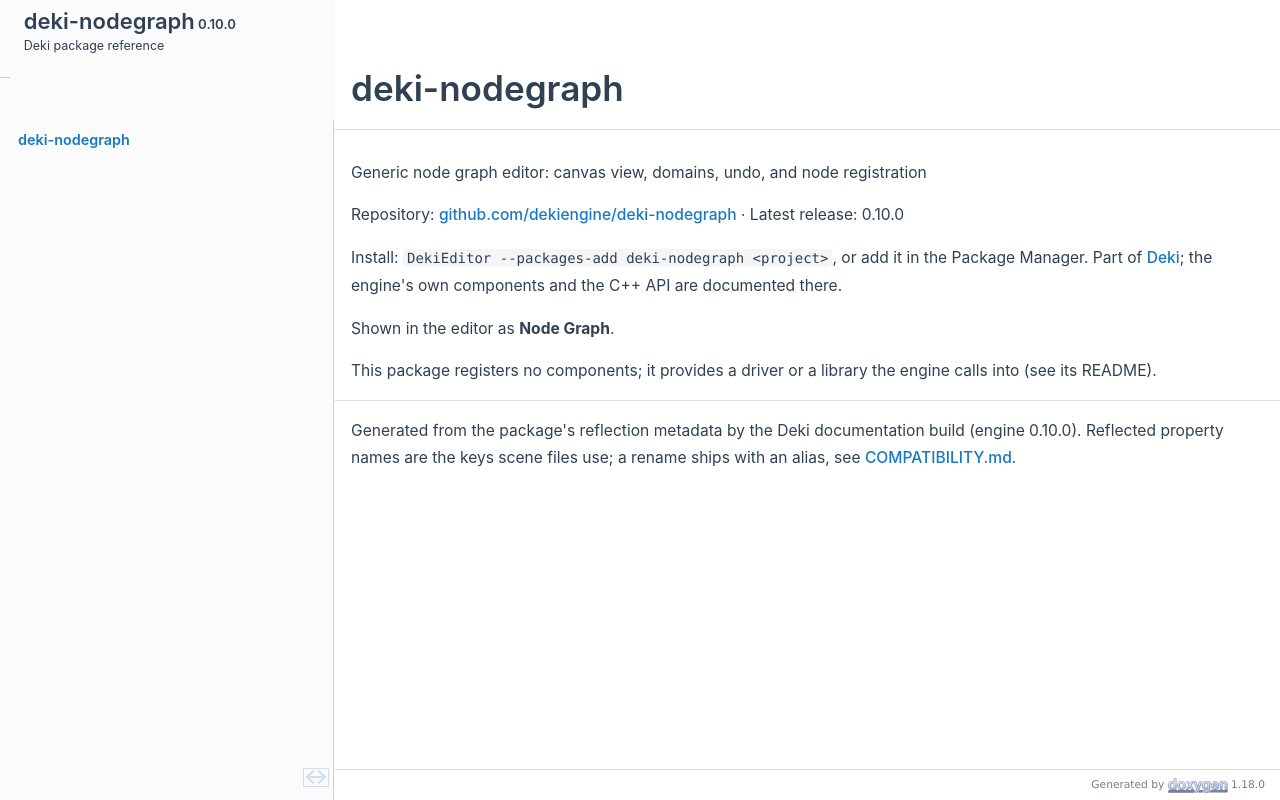
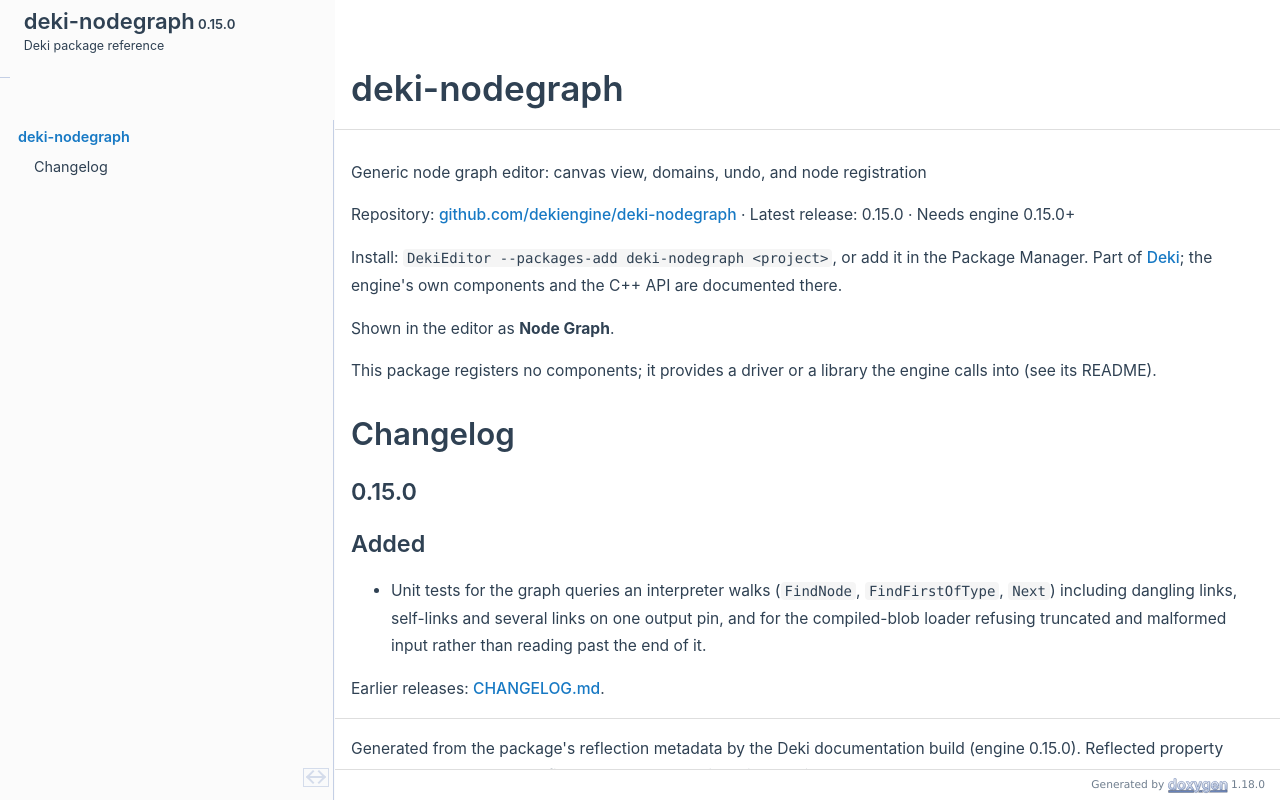
Before and after one commit to dekiengine/deki-nodegraph, a plain HTML site: page index.html in a window 1280 px wide. Drawn offline with Linux system fonts and the light colour scheme.

Commit message:
Docs for deki-nodegraph from deki-editor f449cd3

```diff
--- a/index.html
+++ b/index.html
@@ -25,7 +25,7 @@
  <tbody>
  <tr id="projectrow">
   <td id="projectalign">
-   <div id="projectname">deki-nodegraph<span id="projectnumber">&#160;0.10.0</span>
+   <div id="projectname">deki-nodegraph<span id="projectnumber">&#160;0.15.0</span>
    </div>
    <div id="projectbrief">Deki package reference</div>
   </td>
@@ -80,12 +80,22 @@
 <div class="contents">
 <div class="textblock"><p><a class="anchor" id="mainpage"></a></p>
 <p>Generic node graph editor: canvas view, domains, undo, and node registration</p>
-<p>Repository: <a href="https://github.com/dekiengine/deki-nodegraph">github.com/dekiengine/deki-nodegraph</a> · Latest release: 0.10.0</p>
+<p>Repository: <a href="https://github.com/dekiengine/deki-nodegraph">github.com/dekiengine/deki-nodegraph</a> · Latest release: 0.15.0 · Needs engine 0.15.0+</p>
 <p>Install: <span class="tt">DekiEditor --packages-add deki-nodegraph &lt;project&gt;</span>, or add it in the Package Manager. Part of <a href="https://dekiengine.github.io/docs/">Deki</a>; the engine's own components and the C++ API are documented there.</p>
 <p>Shown in the editor as <b>Node Graph</b>.</p>
 <p>This package registers no components; it provides a driver or a library the engine calls into (see its README).</p>
+<h1 class="doxsection"><a class="anchor" id="autotoc_md0"></a>
+Changelog</h1>
+<h2 class="doxsection"><a class="anchor" id="autotoc_md1"></a>
+0.15.0</h2>
+<h2 class="doxsection"><a class="anchor" id="autotoc_md2"></a>
+Added</h2>
+<ul>
+<li>Unit tests for the graph queries an interpreter walks (<span class="tt">FindNode</span>, <span class="tt">FindFirstOfType</span>, <span class="tt">Next</span>) including dangling links, self-links and several links on one output pin, and for the compiled-blob loader refusing truncated and malformed input rather than reading past the end of it.</li>
+</ul>
+<p>Earlier releases: <a href="https://github.com/dekiengine/deki-nodegraph/blob/master/CHANGELOG.md">CHANGELOG.md</a>.</p>
 <hr  />
-<p>Generated from the package's reflection metadata by the Deki documentation build (engine 0.10.0). Reflected property names are the keys scene files use; a rename ships with an alias, see <a href="https://github.com/dekiengine/deki-editor/blob/master/COMPATIBILITY.md">COMPATIBILITY.md</a>. </p>
+<p>Generated from the package's reflection metadata by the Deki documentation build (engine 0.15.0). Reflected property names are the keys scene files use; a rename ships with an alias, see <a href="https://github.com/dekiengine/deki-editor/blob/master/COMPATIBILITY.md">COMPATIBILITY.md</a>. </p>
 </div></div><!-- PageDoc -->
 <a href="doxygen_crawl.html"></a>
 </div><!-- contents -->
--- a/navtreedata.js
+++ b/navtreedata.js
@@ -24,7 +24,12 @@
 */
 var NAVTREE =
 [
-  [ "deki-nodegraph", "index.html", ]
+  [ "deki-nodegraph", "index.html", [
+    [ "Changelog", "index.html#autotoc_md0", [
+      [ "0.15.0", "index.html#autotoc_md1", null ],
+      [ "Added", "index.html#autotoc_md2", null ]
+    ] ]
+  ] ]
 ];
 
 var NAVTREEINDEX =
--- a/navtreeindex0.js
+++ b/navtreeindex0.js
@@ -1,5 +1,8 @@
 var NAVTREEINDEX0 =
 {
 "index.html":[],
+"index.html#autotoc_md0":[0],
+"index.html#autotoc_md1":[0,0],
+"index.html#autotoc_md2":[0,1],
 "pages.html":[]
 };
```
Also changed, not shown: dir_07cfa2d532e4d81f5deb4312ca0e8f1c.html (+1 -1 lines), dir_4fef79e7177ba769987a8da36c892c5f.html (+1 -1 lines), dir_9f56491857ad02ee39c505d677254e9d.html (+1 -1 lines), dir_e2cf8ecc49c41cbc53d71e2f6f58b926.html (+1 -1 lines), doxygen_crawl.html (+3 -0 lines).
